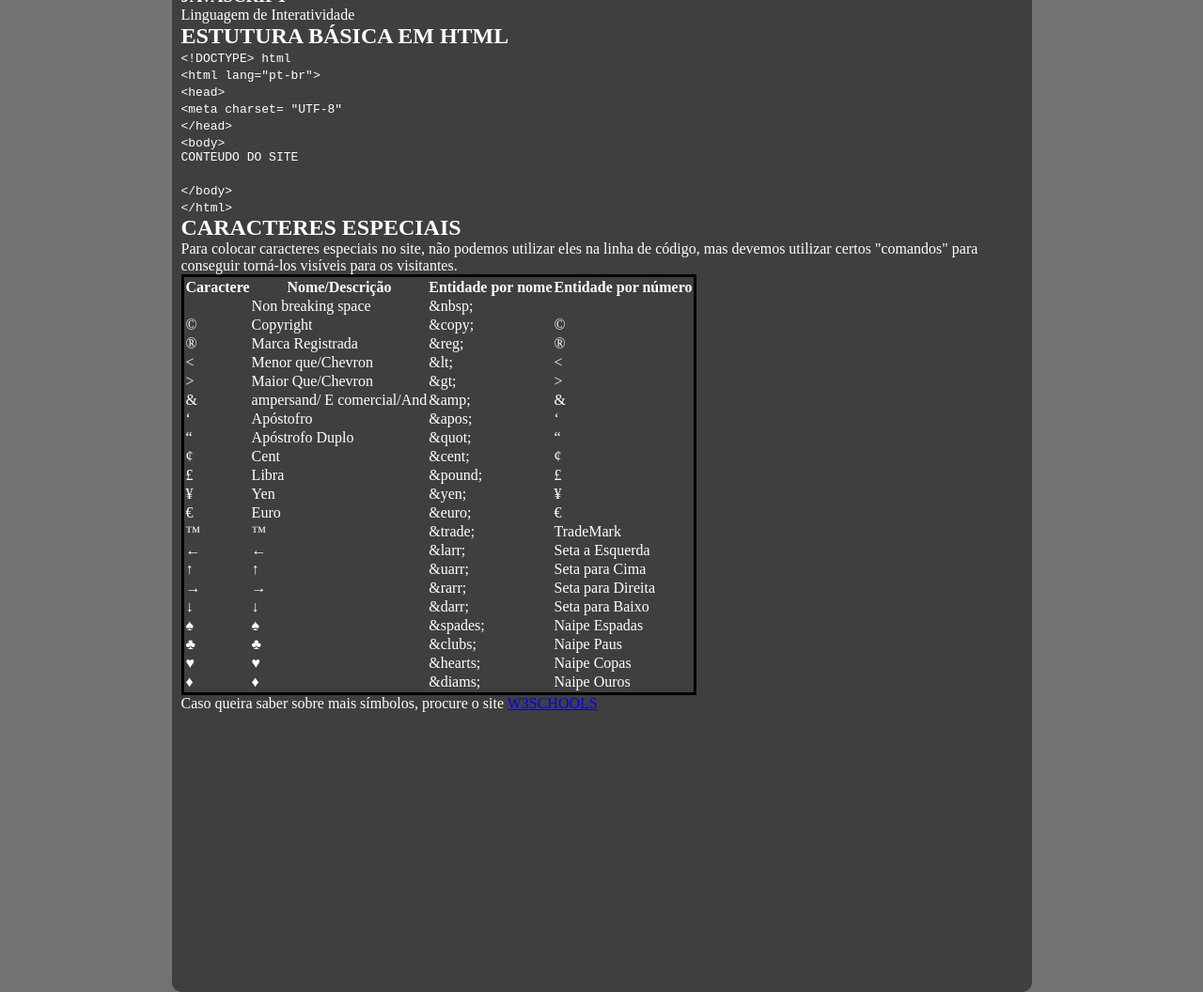
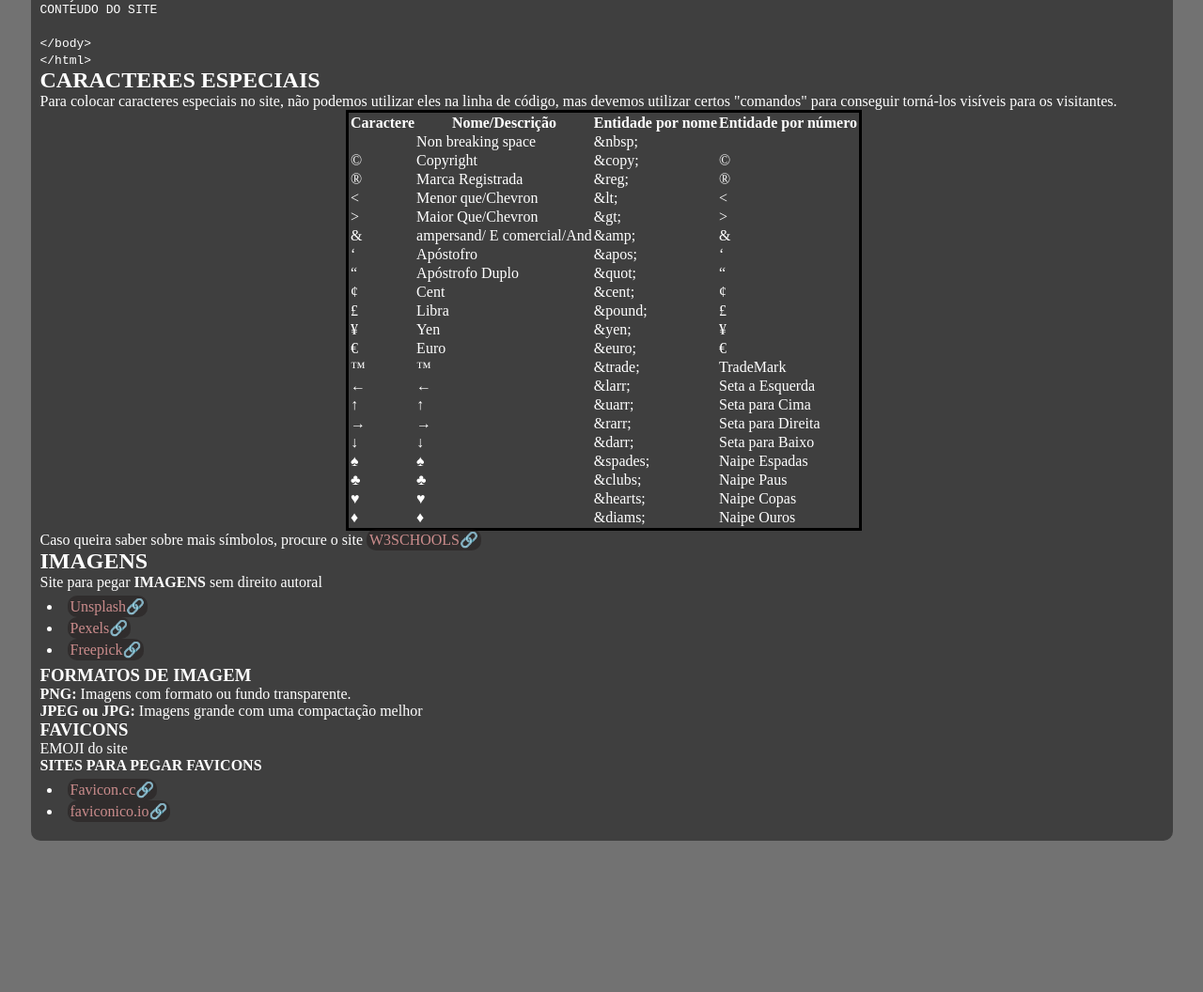
Before and after one commit to Matheus-Vinicio/projetop2, a plain HTML site: page html.html in a window 1280 px wide. Shown: the part 404-1460 px from the top of the page at 94% size. After the commit the page ends 1299 px from the top, so only its background shows below. Drawn offline with Linux system fonts and the light colour scheme; a web font is replaced by a local one.

Commit message:
Atualização modelo do site

```diff
--- a/html.html
+++ b/html.html
@@ -16,16 +16,15 @@
         </a>
         </nav>
     <main>
+        <article>
             <h1>INÍCIO</h1>
-            <h2>Tipos de Linguagem</h2>
+               <!--- <h2>Tipos de Linguagem</h2>
                     <h3>HTML5</h3>
                         <p>Linguagem focada em conteúdo(texto, imagem, vídeo)</p>
                     <h3>CSS3</h3>
                         <p>Linguagem focada em Design(Cores, sombras, tamanhos, posicionamento)</p>
                     <h3>JAVASCRIPT</h3>
-                    <p>Linguagem de Interatividade</p>
-
-
+                        <p>Linguagem de Interatividade</p>-->
             <h2>ESTUTURA BÁSICA EM HTML</h2>
                 <code>&lt;!DOCTYPE&gt; html
                     <br> &lt;html lang="pt-br"&gt;
@@ -175,7 +174,24 @@
                         </tbody>
                     </table>
             <p>Caso queira saber sobre mais símbolos, procure o site <a href="https://www.w3schools.com/html/html_charset.asp" target="_blank" rel="external">W3SCHOOLS</a></p>
-
+            <h2>IMAGENS</h2>
+                    <p>Site para pegar <strong>IMAGENS</strong> sem direito autoral</p>
+                        <ul>
+                            <li><a href="https://unsplash.com/pt-br" target="_blank" rel="external">Unsplash</a>
+                            <li><a href="https://www.pexels.com/pt-br/" target="_blank" rel="external">Pexels</a>
+                            <li><a href="https://br.freepik.com" target="_blank" rel="external">Freepick</a>
+                        </ul>
+                        <h3>FORMATOS DE IMAGEM</h3>
+                        <p><strong>PNG:</strong> Imagens com formato ou fundo transparente.</p>
+                        <p><strong>JPEG ou JPG:</strong> Imagens grande com uma compactação melhor</p>
+                <h3>FAVICONS</h3>
+                        <p>EMOJI do site</p>
+                            <h4>SITES PARA PEGAR FAVICONS</h4>
+                                <ul>
+                                    <li><a href="https://www.favicon.cc" target="_blank" rel="external">Favicon.cc</a>
+                                    <li><a href="https://favicon.io" target="_blank" rel="external">faviconico.io</a>
+                                </ul>
+        </article>
 
 
     </main>
--- a/style2.css
+++ b/style2.css
@@ -38,8 +38,8 @@ nav{
 }
 main{
     background-color: rgb(0,0,0, 0.45);
-    height: 1200px;
-    max-width: 900px;
+
+    max-width: 1200px;
     min-width: 320px;
     margin: auto;
     border-radius: 10px;
@@ -48,3 +48,38 @@ main{
 table{
     border: 3px solid black;
 }
+/* ORDEM DOS ESTILOS
+main h1
+h1 p
+main h2
+h2 p
+main h3
+h3 p
+table
+main a
+main ul*/
+table{
+    margin: auto;
+}
+main a{
+    color: rgb(203, 140, 140);
+    text-decoration: none;
+    background-color: rgba(26, 18, 18, 0.395);
+    padding: 3px;
+    border-radius: 10px;
+}
+main a:hover{
+    background-color: rgb(203, 140, 140);
+    color: rgba(11, 8, 8, 0.92) ;
+    transition: 500ms;
+}
+main a::after{
+    content: "\1F517";
+}
+main ul{
+    padding:5px;
+    list-style-position: inside;
+}
+ul li{
+    padding: 2px;
+}
```
Lines whose indentation alone changed are shown as unchanged.
